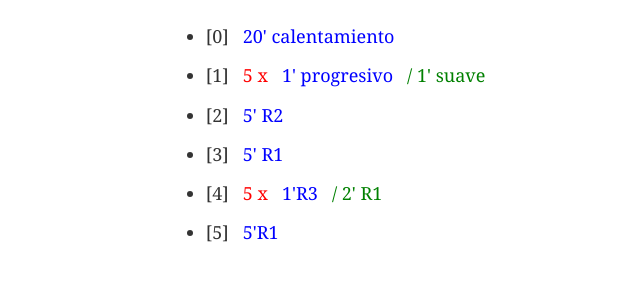
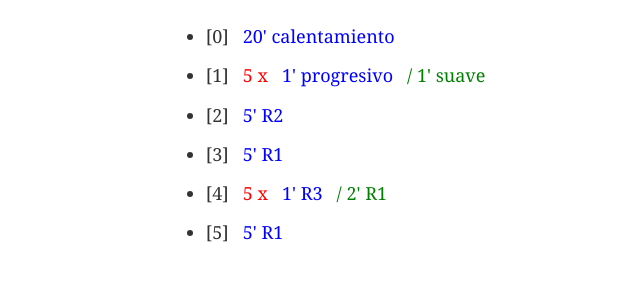
Before and after one commit to rpuchadm/train2020, a Gatsby site: page /train in a window 1280 px wide. Shown: the part 293-587 px from the top of the page, 0-640 px from the left. Built offline with nearby package versions, Linux system fonts and the light colour scheme; Gatsby itself is replaced by a stand-in of ours.

Commit message:
exerMinutes

```diff
--- a/src/components/TrainContainer.js
+++ b/src/components/TrainContainer.js
@@ -32,6 +32,12 @@ const processStep = (otext) => {
             obj = { ...obj, rest: rest }
         }
     }
+    const iom = ntext.indexOf(MINUTES_SEPARATOR)
+    if ( iom !== -1 ) {
+        const nm = parseInt( ntext.substring( 0, iom) , 10)
+        ntext = ntext.substring( iom+1 )
+        obj = { ...obj, exerMinutes: nm}
+    }
     return { ...obj, exer: ntext}
 }
 const processSteps = (text) => {
@@ -40,12 +46,12 @@ const processSteps = (text) => {
     return steparray
 }
 
-const Step = ({exer,i,loop,rest,restMinutes}) => {
+const Step = ({exer,exerMinutes,i,loop,rest,restMinutes}) => {
     return (
         <li>
             [{i}] &nbsp;
                 { loop ? <span style={{color:'red'}}> {loop} x &nbsp; </span> : null }
-                <span style={{color:'blue'}}> {exer} </span>
+                <span style={{color:'blue'}}> {exerMinutes}' {exer} </span>
                 { rest ?
                     <span style={{color:'green'}}>
                         &nbsp; / { restMinutes ? <>{restMinutes}'</> : null } {rest} &nbsp;
@@ -56,6 +62,7 @@ const Step = ({exer,i,loop,rest,restMinutes}) => {
 }
 Step.propTypes = {
     exer: PropTypes.string.isRequired,
+    exerMinutes: PropTypes.number.isRequired,
     i: PropTypes.number.isRequired,
     loop: PropTypes.number,
     rest: PropTypes.string,
```
